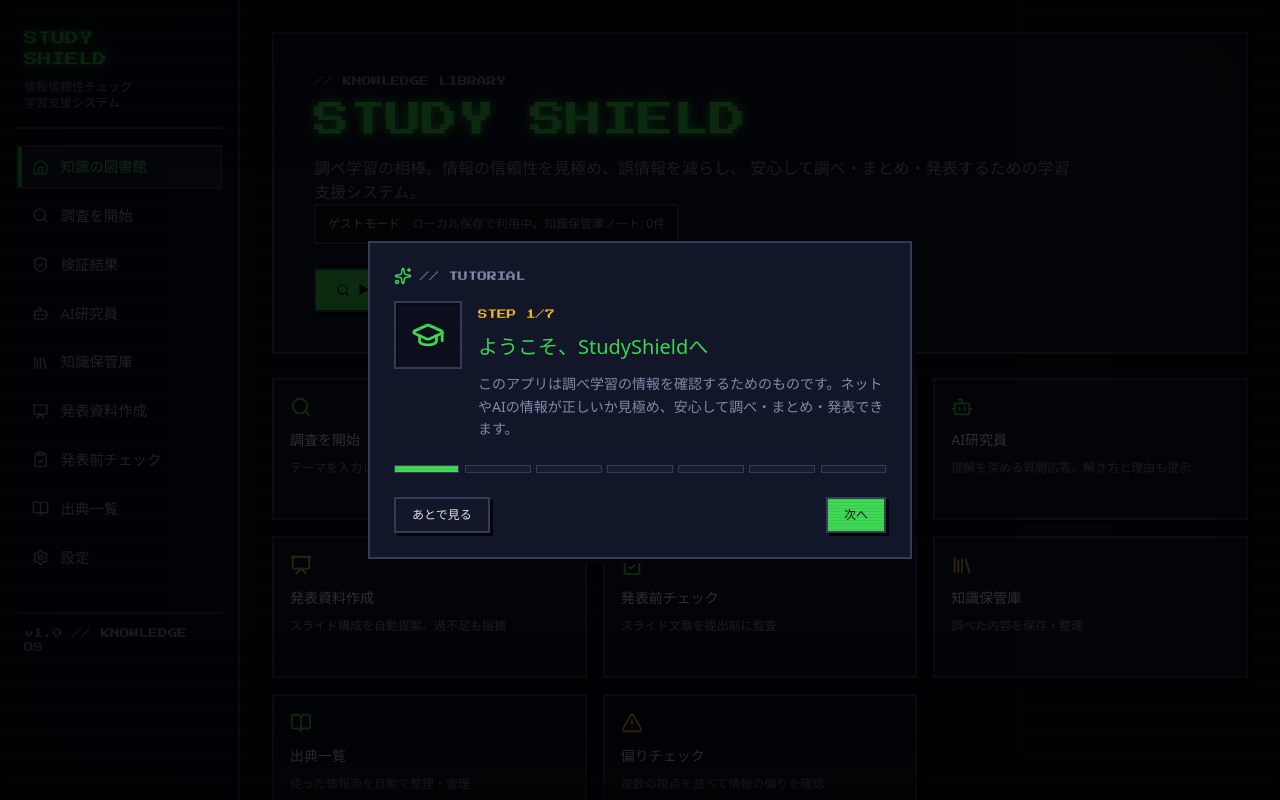
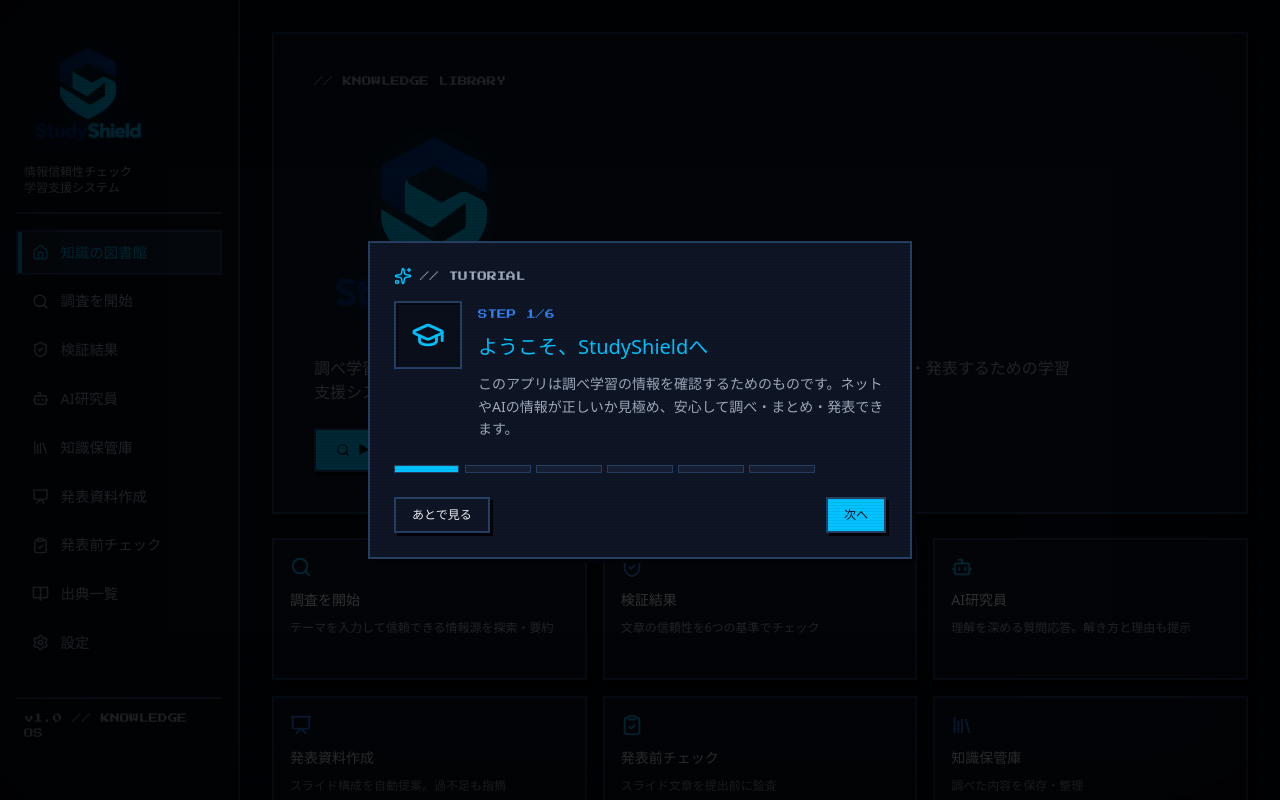
Before and after one commit to yumotof01-dotcom/study-shield, a React (Vite) app: page / in a window 1280 px wide. Shown: the top 800 px of the page. Built offline with nearby package versions, Linux system fonts and the light colour scheme; a web font is replaced by a local one.

Commit message:
Refresh StudyShield branding and launch screen

```diff
--- a/index.html
+++ b/index.html
@@ -4,6 +4,7 @@
     <meta charset="UTF-8" />
     <meta name="viewport" content="width=device-width, initial-scale=1.0" />
     <meta name="description" content="StudyShield rebuild" />
+    <link rel="icon" type="image/png" href="/studyshield-logo.png" />
     <link rel="preconnect" href="https://fonts.googleapis.com" />
     <link rel="preconnect" href="https://fonts.gstatic.com" crossorigin />
     <link href="https://fonts.googleapis.com/css2?family=DotGothic16&family=Press+Start+2P&family=VT323&display=swap" rel="stylesheet" />
--- a/src/adapters/base44Adapter.js
+++ b/src/adapters/base44Adapter.js
@@ -137,7 +137,7 @@
   },
   auth: {
     async me() {
-      return { full_name: "ゲスト" };
+      return { full_name: "StudyShieldユーザー" };
     },
     isAuthenticated() {
       return true;
--- a/src/main.jsx
+++ b/src/main.jsx
@@ -18,8 +18,6 @@
   Lightbulb,
   Link as LinkIcon,
   ListChecks,
-  LogIn,
-  Mail,
   Menu,
   MessageSquare,
   Plus,
@@ -33,7 +31,6 @@
   ShieldCheck,
   Sparkles,
   Trash2,
-  UserPlus,
   X
 } from "lucide-react";
 import {
@@ -85,18 +82,27 @@
   { icon: ShieldCheck, title: "信頼度と出典の見方", desc: "信頼度スコアと出典一覧で情報の確かさを確認できます。注意点も必ず読んで、誤情報を見極めましょう。" },
   { icon: Library, title: "ノート保存", desc: "調べた内容は「知識保管庫」に保存できます。自分専用の知識庫として活用しましょう。" },
   { icon: Presentation, title: "スライド作成と提出前チェック", desc: "「発表資料作成」で構成を提案し、「発表前チェック」で問題を指摘します。この順番で使うと発表の質が上がります。" },
-  { icon: Home, title: "ホームに戻る", desc: "どの画面からでも右下の「拠点」ボタンでホームに戻れます。迷ったら押してください。" },
-  { icon: LogIn, title: "ログインでデータ保存", desc: "ログインすると、ノートや出典がアカウントに保存され、再ログイン時に復元されます。安全に学習を続けられます。" }
+  { icon: Home, title: "ホームに戻る", desc: "どの画面からでも右下の「拠点」ボタンでホームに戻れます。迷ったら押してください。" }
 ];
 
 function App() {
+  const [splashVisible, setSplashVisible] = useState(true);
+  const [splashLeaving, setSplashLeaving] = useState(false);
+
+  useEffect(() => {
+    const leaveTimer = window.setTimeout(() => setSplashLeaving(true), 1400);
+    const hideTimer = window.setTimeout(() => setSplashVisible(false), 1900);
+    return () => {
+      window.clearTimeout(leaveTimer);
+      window.clearTimeout(hideTimer);
+    };
+  }, []);
+
   return (
+    <>
+      {splashVisible && <StartupSplash leaving={splashLeaving} />}
       <Router>
         <Routes>
-        <Route path="/login" element={<AuthPage mode="login" />} />
-        <Route path="/register" element={<AuthPage mode="register" />} />
-        <Route path="/forgot-password" element={<AuthPage mode="forgot" />} />
-        <Route path="/reset-password" element={<AuthPage mode="reset" />} />
           <Route element={<Layout />}>
             <Route path="/" element={<HomePage />} />
             <Route path="/search" element={<SearchPage />} />
@@ -111,6 +117,16 @@
           <Route path="*" element={<NotFound />} />
         </Routes>
       </Router>
+    </>
+  );
+}
+
+function StartupSplash({ leaving }) {
+  return (
+    <div className={`startup-splash ${leaving ? "startup-splash-leaving" : ""}`} aria-label="StudyShieldを起動中">
+      <img src="/studyshield-logo.png" alt="StudyShield" className="startup-logo" />
+      <div className="startup-progress" aria-hidden="true"><span /></div>
+    </div>
   );
 }
 
@@ -133,8 +149,9 @@
           <X size={18} />
         </button>
         <div className="sidebar-brand">
-          <div className="font-display text-primary text-glow brand-line">STUDY</div>
-          <div className="font-display text-primary text-glow brand-line">SHIELD</div>
+          <Link to="/" aria-label="StudyShield ホーム">
+            <img src="/studyshield-logo.png" alt="StudyShield" className="sidebar-logo" />
+          </Link>
           <p className="font-heading text-xs text-muted-foreground mt-2">情報信頼性チェック</p>
           <p className="font-heading text-xs text-muted-foreground">学習支援システム</p>
         </div>
@@ -205,90 +222,15 @@
   );
 }
 
-function AuthPage({ mode }) {
-  const copy = {
-    login: { icon: LogIn, title: "ログイン", subtitle: "知識の図書館へ入室します", cta: "▶ ログイン" },
-    register: { icon: UserPlus, title: "新規登録", subtitle: "知識の図書館の利用を開始", cta: "▶ アカウント作成" },
-    forgot: { icon: Mail, title: "パスワードリセット", subtitle: "リセットリンクをメールで送信します", cta: "▶ リセットリンクを送信" },
-    reset: { icon: ShieldCheck, title: "新しいパスワード", subtitle: "新しいパスワードを入力してください", cta: "▶ パスワードを変更" }
-  }[mode];
-  const Icon = copy.icon;
-  const [done, setDone] = useState(false);
-  return (
-    <div className="scanlines crt-vignette min-h-screen flex items-center justify-center bg-background px-4 py-8">
-      <div className="w-full max-w-md">
-        <div className="text-center mb-6">
-          <div className="font-display text-base text-primary text-glow mb-3">STUDY SHIELD</div>
-          <div className="inline-flex items-center justify-center w-14 h-14 pixel-panel bg-card mb-3">
-            <Icon className="w-7 h-7 text-primary" />
-          </div>
-          <h1 className="font-heading text-xl text-foreground">{copy.title}</h1>
-          <p className="font-heading text-sm text-muted-foreground mt-1">{copy.subtitle}</p>
-        </div>
-        <div className="pixel-panel p-6">
-          {done ? (
-            <div className="pixel-panel-inset p-4 text-center">
-              <p className="font-heading text-sm text-primary mb-1">★ 送信完了</p>
-              <p className="text-sm text-muted-foreground">ローカル復元版では認証APIを使わず、ゲスト状態で利用できます。</p>
-              <Link to="/" className="pixel-btn inline-flex px-4 py-2 bg-primary text-primary-foreground text-xs mt-4">
-                拠点へ戻る
-              </Link>
-            </div>
-          ) : (
-            <form
-              className="space-y-4"
-              onSubmit={(event) => {
-                event.preventDefault();
-                setDone(true);
-              }}
-            >
-              <label className="block">
-                <span className="font-heading text-xs text-muted-foreground block mb-1">メールアドレス</span>
-                <input className="pixel-input px-3 py-2.5 w-full text-sm" type="email" placeholder="you@example.com" />
-              </label>
-              {mode !== "forgot" && (
-                <label className="block">
-                  <span className="font-heading text-xs text-muted-foreground block mb-1">{mode === "reset" ? "新しいパスワード" : "パスワード"}</span>
-                  <input className="pixel-input px-3 py-2.5 w-full text-sm" type="password" placeholder="••••••••" />
-                </label>
-              )}
-              {["register", "reset"].includes(mode) && (
-                <label className="block">
-                  <span className="font-heading text-xs text-muted-foreground block mb-1">パスワード（確認）</span>
-                  <input className="pixel-input px-3 py-2.5 w-full text-sm" type="password" placeholder="••••••••" />
-                </label>
-              )}
-              <button className="pixel-btn w-full px-4 py-3 bg-primary text-primary-foreground text-sm font-heading">{copy.cta}</button>
-            </form>
-          )}
-        </div>
-        <p className="text-center text-sm text-muted-foreground mt-4 font-heading">
-          <Link to="/" className="text-primary hover:underline">ゲストとして続ける</Link>
-          {mode === "login" && <> / <Link to="/register" className="text-primary hover:underline">新規登録</Link></>}
-          {mode !== "login" && <> / <Link to="/login" className="text-primary hover:underline">ログイン</Link></>}
-        </p>
-      </div>
-    </div>
-  );
-}
-
 function HomePage() {
-  const [noteCount, setNoteCount] = useState(0);
-  useEffect(() => {
-    base44.entities.Note.list().then((notes) => setNoteCount(notes.length));
-  }, []);
   return (
     <div className="max-w-5xl mx-auto space-y-6">
       <section className="pixel-panel p-6 md:p-10 hero-panel">
         <div className="font-display text-[0.6rem] text-muted-foreground mb-3">// KNOWLEDGE LIBRARY</div>
-        <h1 className="font-display text-2xl md:text-4xl text-primary text-glow">STUDY SHIELD</h1>
+        <img src="/studyshield-logo.png" alt="StudyShield" className="hero-logo" />
         <p className="font-heading text-sm md:text-base text-muted-foreground mt-4 max-w-3xl">
           調べ学習の相棒。情報の信頼性を見極め、誤情報を減らし、 安心して調べ・まとめ・発表するための学習支援システム。
         </p>
-        <div className="guest-banner pixel-panel-inset mt-5">
-          <span className="font-heading text-xs text-accent">ゲストモード</span>
-          <span className="text-xs text-muted-foreground">ローカル保存で利用中。知識保管庫ノート: {noteCount}件</span>
-        </div>
         <div className="flex flex-wrap gap-3 mt-6">
           <Link to="/search" className="pixel-btn px-5 py-3 bg-primary text-primary-foreground text-xs inline-flex items-center gap-2">
             <Search size={14} /> ▶ 調査を開始
--- a/src/styles/app.css
+++ b/src/styles/app.css
@@ -1,3 +1,98 @@
+:root {
+  --background: 222 52% 6%;
+  --foreground: 210 30% 96%;
+  --card: 221 46% 10%;
+  --card-foreground: 210 30% 96%;
+  --popover: 221 46% 10%;
+  --popover-foreground: 210 30% 96%;
+  --primary: 194 100% 50%;
+  --primary-foreground: 222 52% 6%;
+  --secondary: 218 42% 17%;
+  --secondary-foreground: 210 30% 96%;
+  --muted: 220 38% 14%;
+  --muted-foreground: 216 18% 68%;
+  --accent: 216 90% 58%;
+  --accent-foreground: 222 52% 6%;
+  --border: 216 45% 27%;
+  --input: 221 42% 12%;
+  --ring: 194 100% 50%;
+  --panel: 221 46% 10%;
+  --panel-dark: 223 52% 7%;
+  --shadow: 226 65% 2%;
+  --chart-1: 194 100% 50%;
+  --chart-2: 216 90% 58%;
+  --sidebar-background: 223 54% 7%;
+  --sidebar-primary: 194 100% 50%;
+  --sidebar-primary-foreground: 222 52% 6%;
+  --sidebar-accent: 219 45% 15%;
+  --sidebar-border: 216 45% 27%;
+  --sidebar-ring: 194 100% 50%;
+}
+
+.startup-splash {
+  position: fixed;
+  inset: 0;
+  z-index: 1000;
+  display: flex;
+  flex-direction: column;
+  align-items: center;
+  justify-content: center;
+  gap: 1.5rem;
+  overflow: hidden;
+  background: hsl(var(--background));
+  opacity: 1;
+  transition: opacity 0.5s ease, visibility 0.5s ease;
+}
+
+.startup-splash::before {
+  content: "";
+  position: absolute;
+  inset: 0;
+  background: radial-gradient(circle at 50% 48%, hsl(var(--primary) / 0.12), transparent 42%);
+  pointer-events: none;
+}
+
+.startup-splash-leaving {
+  visibility: hidden;
+  opacity: 0;
+}
+
+.startup-logo {
+  position: relative;
+  width: min(78vw, 34rem);
+  max-height: 68vh;
+  object-fit: contain;
+  animation: startup-logo-in 0.7s cubic-bezier(0.2, 0.8, 0.2, 1) both;
+  filter: drop-shadow(0 0 28px hsl(var(--primary) / 0.24));
+}
+
+.startup-progress {
+  position: relative;
+  width: min(48vw, 15rem);
+  height: 3px;
+  overflow: hidden;
+  background: hsl(var(--border));
+}
+
+.startup-progress span {
+  display: block;
+  width: 100%;
+  height: 100%;
+  background: hsl(var(--primary));
+  transform-origin: left;
+  animation: startup-progress 1.4s ease-out both;
+}
+
+@keyframes startup-logo-in {
+  from { opacity: 0; transform: scale(0.82); }
+  to { opacity: 1; transform: scale(1); }
+}
+
+@keyframes startup-progress {
+  from { transform: scaleX(0); }
+  to { transform: scaleX(1); }
+}
+
 .app-frame {
   display: flex;
   min-height: 100vh;
@@ -20,9 +115,12 @@
   margin-bottom: 1rem;
 }
 
-.brand-line {
-  font-size: 0.86rem;
-  line-height: 1.55;
+.sidebar-logo {
+  width: 10rem;
+  max-height: 8rem;
+  object-fit: contain;
+  object-position: left center;
+  filter: drop-shadow(0 0 10px hsl(var(--primary) / 0.2));
 }
 
 .sidebar-nav {
@@ -66,11 +164,12 @@
   overflow: hidden;
 }
 
-.guest-banner {
-  display: inline-flex;
-  align-items: center;
-  gap: 0.75rem;
-  padding: 0.6rem 0.75rem;
+.hero-logo {
+  width: min(100%, 22rem);
+  max-height: 15rem;
+  object-fit: contain;
+  object-position: left center;
+  filter: drop-shadow(0 0 18px hsl(var(--primary) / 0.18));
 }
 
 .feature-card {
@@ -400,9 +499,19 @@
     grid-template-columns: 1fr;
   }
 
-  .guest-banner {
-    align-items: flex-start;
-    flex-direction: column;
-    gap: 0.25rem;
+  .startup-logo {
+    width: min(90vw, 28rem);
+  }
+
+  .hero-logo {
+    width: min(100%, 18rem);
+    max-height: 12rem;
   }
 }
+
+@media (prefers-reduced-motion: reduce) {
+  .startup-logo,
+  .startup-progress span {
+    animation: none;
+  }
+}
```
Also changed, not shown: public/studyshield-logo.png (added). Lines whose indentation alone changed are shown as unchanged.
